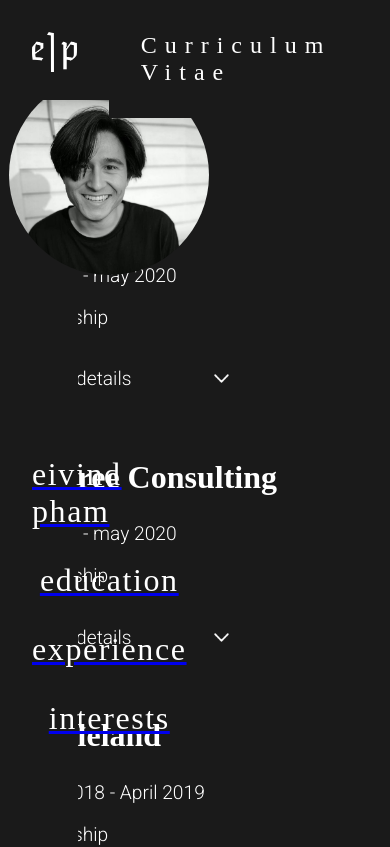
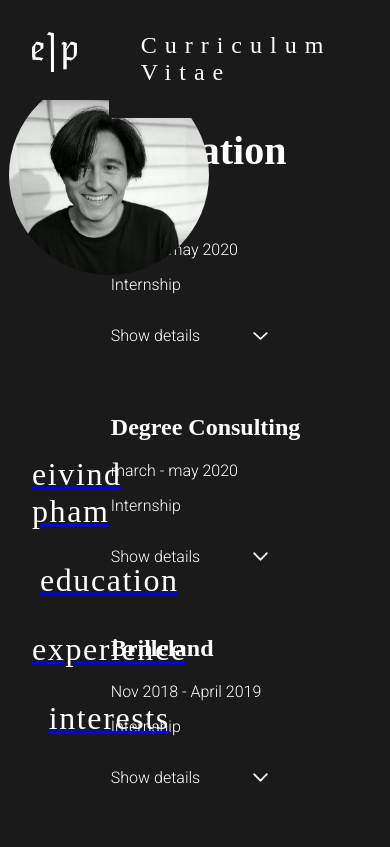
Before and after one commit to Phamern/t16_digital_cv, a Svelte app: page /experience in a window 390 px wide. Shown: the top 847 px of the page. Built offline with nearby package versions, Linux system fonts and the light colour scheme; the HTML template or start-up script is replaced by a standard one; a web font is replaced by a local one.

Commit message:
Trying out responsivness

```diff
--- a/src/App.svelte
+++ b/src/App.svelte
@@ -55,7 +55,7 @@
 
 :global(h2) {
 	font-family: 'Eczar';
-	font-size: 2rem;
+	font-size: 1.5rem;
 }
 
 :global(.main-categories) {
@@ -67,7 +67,7 @@
 :global(p) {
     font-family: 'Roboto', sans-serif;
     font-weight: 300;
-		font-size: 1.2rem;
+		font-size: 1rem;
 }
 
 .side-nav {
--- a/src/components/Education.svelte
+++ b/src/components/Education.svelte
@@ -84,10 +84,16 @@
   li {
     font-family: 'Roboto', sans-serif;
     font-weight: 100;
-    font-size: 1.2rem;
+    font-size: 1rem;
     padding: 1rem;
   }
 
+ @media (max-width: 1200px) {
+    .info-groups {
+      grid-template-columns: repeat(2, 1fr);
+      gap: 2rem;
+    }
+  }
   @media (max-width: 900px) {
     .info-groups {
       grid-template-columns: repeat(1, 1fr);
--- a/src/components/Eivind.svelte
+++ b/src/components/Eivind.svelte
@@ -84,10 +84,16 @@
   li {
     font-family: 'Roboto', sans-serif;
     font-weight: 100;
-    font-size: 1.2rem;
+    font-size: 1rem;
     padding: 1rem;
   }
 
+  @media (max-width: 1200px) {
+    .info-groups {
+      grid-template-columns: repeat(2, 1fr);
+      gap: 2rem;
+    }
+  }
   @media (max-width: 900px) {
     .info-groups {
       grid-template-columns: repeat(1, 1fr);
--- a/src/components/Experience.svelte
+++ b/src/components/Experience.svelte
@@ -48,8 +48,8 @@
 
 <style>
   .main-categories {
-    width: 100vw;
-    margin-left: 5vw;
+    width: 80vw;
+    margin-left: 25vw;
     place-items: center;
   }
 
@@ -88,10 +88,16 @@
   li {
     font-family: 'Roboto', sans-serif;
     font-weight: 100;
-    font-size: 1.2rem;
+    font-size: 1rem;
     padding: 1rem;
   }
 
+  @media (max-width: 1200px) {
+    .info-groups {
+      grid-template-columns: repeat(2, 1fr);
+      gap: 2rem;
+    }
+  }
   @media (max-width: 900px) {
     .info-groups {
       grid-template-columns: repeat(1, 1fr);
```
